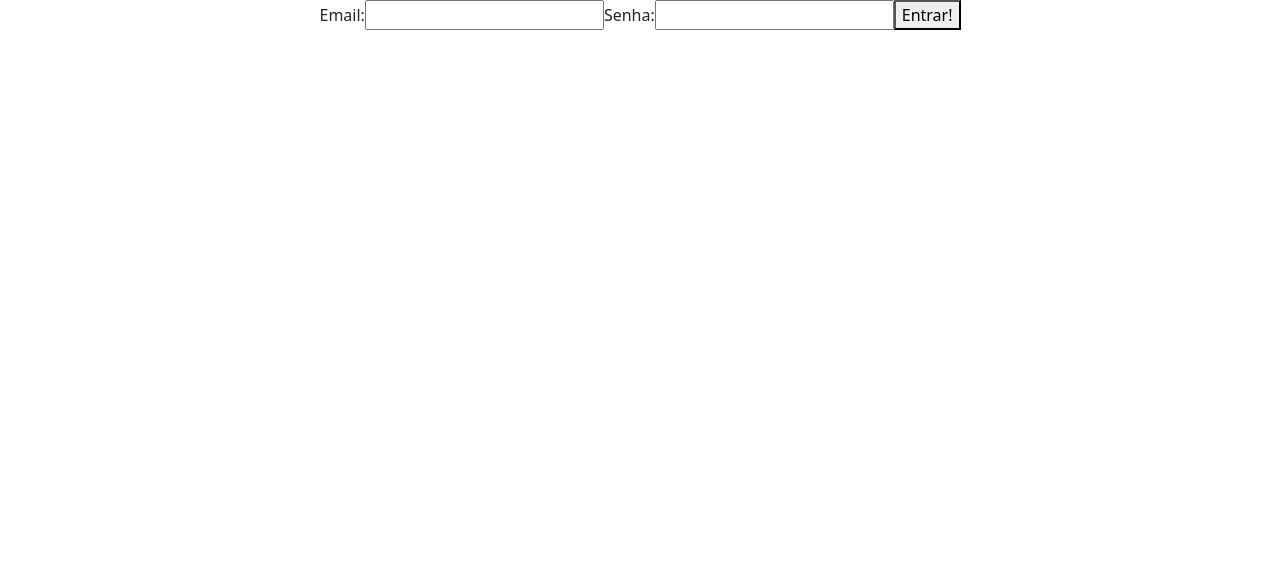
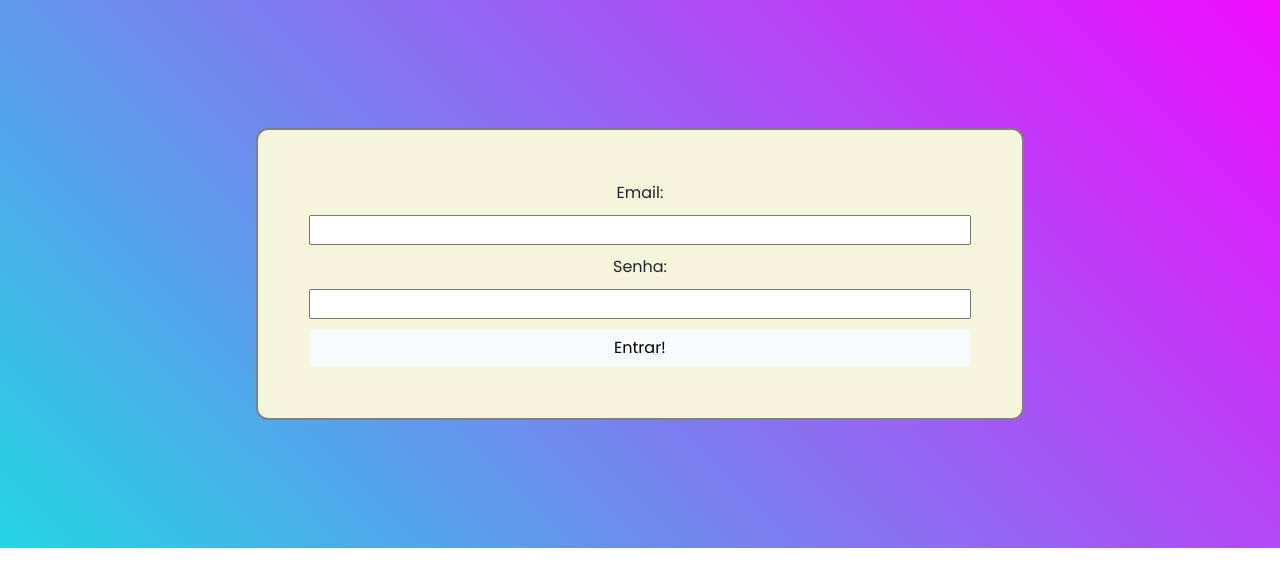
Before and after one commit to AnaPaulaSil/project3-Client, a React (Create React App) app: page /login in a window 1280 px wide. Shown: the top 586 px of the page. Built offline with nearby package versions, Linux system fonts and the light colour scheme.

Commit message:
estilizando

```diff
--- a/src/components/Navbar/index.js
+++ b/src/components/Navbar/index.js
@@ -10,20 +10,23 @@ import  {BsFillArrowRightCircleFill}  from "react-icons/bs"; //profile
 function Navbarr() {
   return (
     <>
-      <div className={style.back}>
+      <div className={style.back} style={{alignItems: "center"}}>
 
       <Navbar className={style.navbar}>
         <Link to={"/feed"}>
           <img
             src={logo}
-            style={{ width: "68px" , padding: "4px" }}
+            style={{ width: "68px" , padding: "4px", marginLeft: "15px" }}
           />
+        {/* <div> */}
 
         </Link>
+        <div style={{marginLeft: "auto", padding: "15px"}}>
         <Link to={"/profile"}>
           <BsPersonFill style= {{color: "white", fontSize: "35px" }}/>
         </Link>
         <Link style= {{color: "white", fontSize: "25px" }} to={"/"}><BsFillArrowRightCircleFill/></Link>
+      </div>
       </Navbar>
             </div>
     </>
--- a/src/pages/FeedPage/index.js
+++ b/src/pages/FeedPage/index.js
@@ -44,6 +44,7 @@ function FeedPage() {
   return (
     <>
       <Navbarr />
+      <div style={{  backgroundColor: "beige"}}>
       <h1>feed</h1>
       <div>
         {!loading &&
@@ -113,6 +114,7 @@ function FeedPage() {
               );
             })}
       </div>
+      </div>
     </>
   );
 }
--- a/src/pages/HomePage/index.js
+++ b/src/pages/HomePage/index.js
@@ -2,6 +2,8 @@ import { Link } from "react-router-dom";
 import { useContext, useState, useEffect } from "react";
 import { AuthContext } from "../../context/authContext";
 import { api } from "../../api/api";
+import style from "./style.module.css"
+import logo from "../../assets/conecta-vertical.png"
 
 function HomePage() {
   const { loggedInUser } = useContext(AuthContext);
@@ -24,18 +26,20 @@ function HomePage() {
   }, []);
 
   return (
-    <div>
+    <div div className={style.body}>
       {/* {!loggedInUser && ( */}
-        <>
-          <h1>Home</h1>
-          <Link to="/sign-up">Sign up</Link>
+        <div className={style.formSignUp}>
+          <>
+          <img src={logo}/>
+          <Link className="btn btn-light" id={style.submit} style={{marginTop: "20px"}} to="/sign-up">Sign up</Link>
         </>
        {/* )} */}
 
       <>
-        <Link to="/login">Login</Link>
-      </>
-    </div>
+        <Link className="btn btn-light" id={style.submit} style={{marginTop: "10px"}} to="/login">Login</Link>
+    </>
+      </div>
+      </div>
   );
 }
 export default HomePage;
--- /dev/null
+++ b/src/pages/HomePage/style.module.css
@@ -0,0 +1,42 @@
+.body {
+    display: flex;
+    flex-direction: column;
+    justify-content: center;
+    align-items: center;
+    padding: 10%;
+    /* background: rgb(35, 213, 228);
+    background: linear-gradient(
+      45deg,
+      rgba(35, 213, 228, 1) 0%,
+      rgba(240, 11, 254, 1) 100% */
+    /* ); */
+    /* background-image: url("../../assets/images/bg-01.jpg"); */
+    /* background-repeat: no-repeat;
+    background-size: cover ; */
+    background: rgb(35,213,228);
+    background: linear-gradient(45deg, rgba(35,213,228,1) 0%, rgba(240,11,254,1) 100%);
+  }
+
+  .welcome {
+    font-family: "Poppins", sans-serif;
+    font-weight: 600;
+    /* padding: 15px; */
+  }
+
+  .formSignUp {
+    display: flex;
+    flex-direction: column;
+    width: 75%;
+    border: 2px solid gray;
+    padding: 5%;
+    border-radius: 12px;
+    gap: 10px;
+    background-color: beige;
+    font-family: 'Poppins', sans-serif;
+    font-weight: 400;
+  }
+
+  #submit {
+      font-family: 'Poppins', sans-serif;
+      font-weight: 500;
+  }
--- a/src/pages/LoginPage/index.js
+++ b/src/pages/LoginPage/index.js
@@ -2,6 +2,8 @@ import { useState, useContext } from "react";
 import { AuthContext } from "../../context/authContext";
 import { api } from "../../api/api";
 import { useNavigate } from "react-router-dom";
+import {Toaster, toast} from "react-hot-toast"
+import style from "./style.module.css"
 
 export function LoginPage() {
   const [form, setForm] = useState({
@@ -28,12 +30,16 @@ export function LoginPage() {
 
       navigate("/feed");
     } catch (error) {
+      toast.error('E-mail ou senha incorretos')
       console.log(error);
     }
   }
 
   return (
-    <form onSubmit={handleSumit}>
+    <div className={style.body}>
+
+    <form className={style.formSignUp}
+    onSubmit={handleSumit}>
       <label>Email:</label>
       <input
         type="email"
@@ -48,7 +54,8 @@ export function LoginPage() {
         value={form.password}
         onChange={handleChange}
       />
-      <button type="submit">Entrar!</button>
+      <button className="btn btn-light" id={style.submit} type="submit">Entrar!</button>
     </form>
+    </div>
   );
 }
--- /dev/null
+++ b/src/pages/LoginPage/style.module.css
@@ -0,0 +1,42 @@
+.body {
+    display: flex;
+    flex-direction: column;
+    justify-content: center;
+    align-items: center;
+    padding: 10%;
+    /* background: rgb(35, 213, 228);
+    background: linear-gradient(
+      45deg,
+      rgba(35, 213, 228, 1) 0%,
+      rgba(240, 11, 254, 1) 100% */
+    /* ); */
+    /* background-image: url("../../assets/images/bg-01.jpg"); */
+    /* background-repeat: no-repeat;
+    background-size: cover ; */
+    background: rgb(35,213,228);
+    background: linear-gradient(45deg, rgba(35,213,228,1) 0%, rgba(240,11,254,1) 100%);
+  }
+
+  .welcome {
+    font-family: "Poppins", sans-serif;
+    font-weight: 600;
+    /* padding: 15px; */
+  }
+
+  .formSignUp {
+    display: flex;
+    flex-direction: column;
+    width: 75%;
+    border: 2px solid gray;
+    padding: 5%;
+    border-radius: 12px;
+    gap: 10px;
+    background-color: beige;
+    font-family: 'Poppins', sans-serif;
+    font-weight: 400;
+  }
+
+  #submit {
+      font-family: 'Poppins', sans-serif;
+      font-weight: 500;
+  }
--- a/src/pages/SignUpPage/index.js
+++ b/src/pages/SignUpPage/index.js
@@ -3,6 +3,7 @@ import { useNavigate } from "react-router-dom";
 import { api } from "../../api/api";
 import Button from "react-bootstrap/Button";
 import style from "./style.module.css";
+import {Toaster, toast} from "react-hot-toast"
 
 function Signup() {
   const interesses = [
@@ -118,8 +119,10 @@ function Signup() {
       await api.post("/users/sign-up", { ...form, profilePic: imgURL });
 
       navigate("/login");
+      toast.success('Usuário criado com sucesso')
     } catch (error) {
       console.log(error);
+      toast.error('Erro na criação do usuário')
     }
   }
 
```
